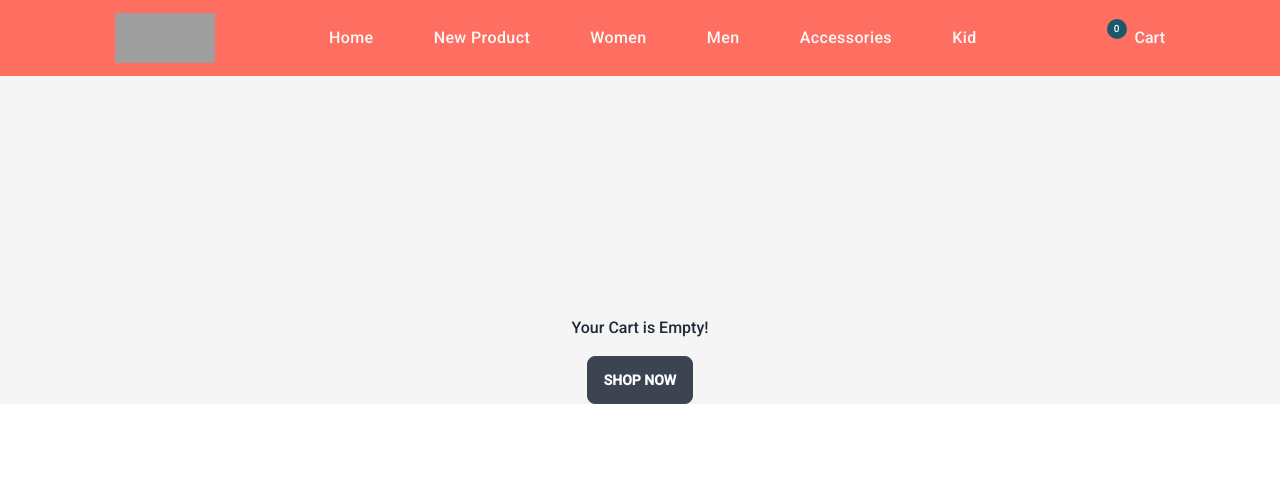
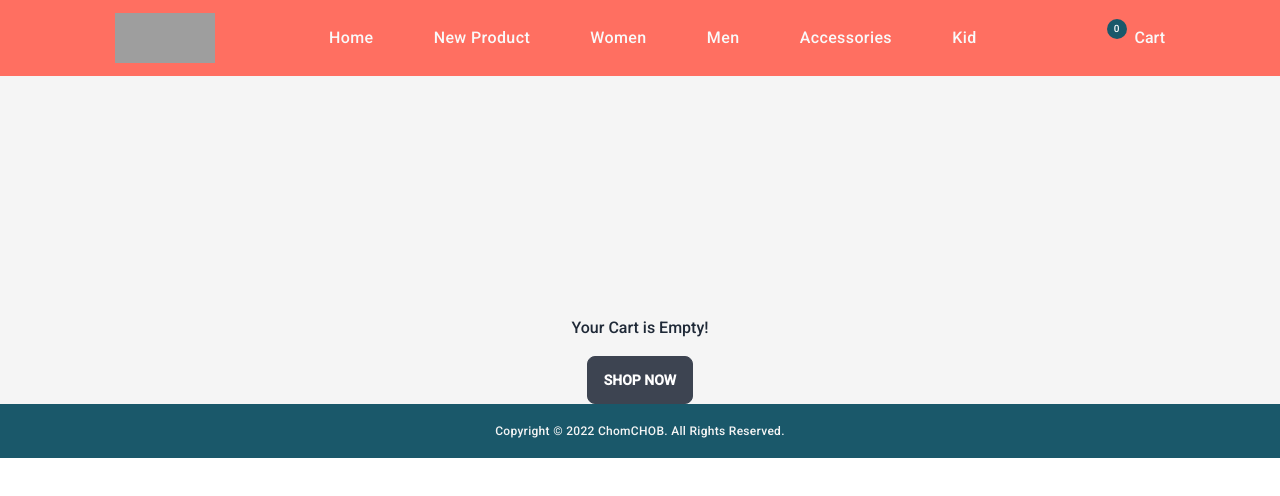
Before and after one commit to FourSqweez/watch-store-nextjs-redux-tailwind-daisyui, a Next.js app: page /cart in a window 1280 px wide. Shown: the top 496 px of the page. Built offline with nearby package versions, Linux system fonts and the light colour scheme; grey boxes are pictures that could not be loaded; some icons are missing.

Commit message:
add : created and add footer to _app

```diff
--- /dev/null
+++ b/src/components/Footer.jsx
@@ -0,0 +1,13 @@
+import React from 'react'
+
+const Footer = () => {
+	return (
+		<footer className=" flex justify-center items-center w-full h-[54px] bg-[#1A586A]">
+			<p className="text-[#F5F5F5] font-[400] text-[12px] leading-[14px] tracking-wide">
+				Copyright © 2022 ChomCHOB. All Rights Reserved.
+			</p>
+		</footer>
+	)
+}
+
+export default Footer
--- a/src/pages/_app.js
+++ b/src/pages/_app.js
@@ -2,12 +2,14 @@ import '../styles/globals.css'
 import Navbar from '../components/Navbar'
 import store from '../app/store'
 import { Provider } from 'react-redux'
+import Footer from '../components/Footer'
 
 function MyApp({ Component, pageProps }) {
 	return (
 		<Provider store={store}>
 			<Navbar />
 			<Component {...pageProps} />
+			<Footer />
 		</Provider>
 	)
 }
```
